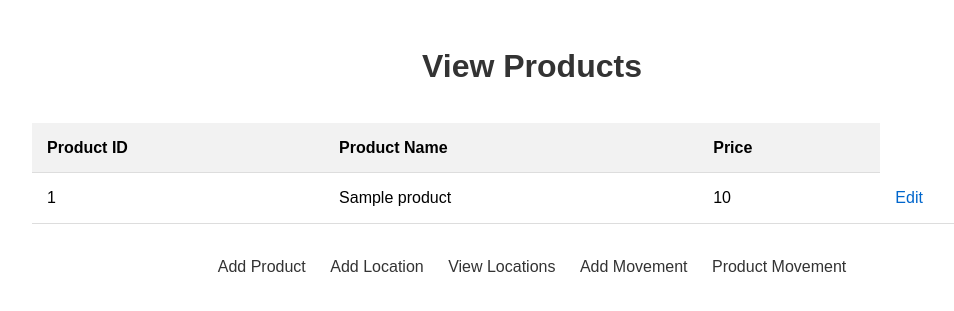
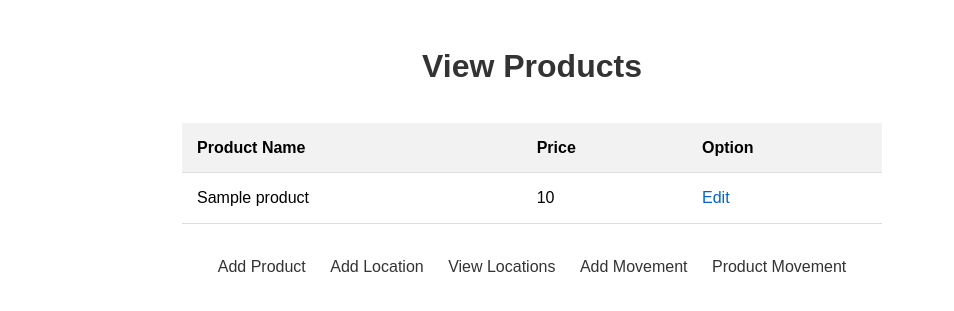
Before and after one commit to Kanishkar16Vijay/Inventory, a Flask app: page /viewproduct in a window 1280 px wide. Shown: the top 311 px of the page, without its empty margins (108-1062 px from the left). Run offline with Flask 3, Linux system fonts and the light colour scheme; tables that the repository leaves empty or names only in its code hold one stand-in row (values such as "Sample post").

Commit message:
Final Web Application

```diff
--- a/templates/view_locations.html
+++ b/templates/view_locations.html
@@ -18,7 +18,9 @@
         }
 
         table {
-            width: 100%;
+            margin-left: auto;
+            margin-right: auto;
+            width: 30%;
             border-collapse: collapse;
             margin-bottom: 30px;
         }
@@ -66,12 +68,10 @@
     <h1>View Location</h1>
     <table>
         <tr>
-            <th>Location ID</th>
             <th>Location Name</th>
         </tr>
         {% for dict in locations %}
         <tr>
-            <td>{{dict['location_id']}}</td>
             <td>{{dict['name']}}</td>
         </tr>
         {% endfor %}
--- a/templates/view_products.html
+++ b/templates/view_products.html
@@ -18,7 +18,9 @@
         }
 
         table {
-            width: 100%;
+            margin-left: auto;
+            margin-right: auto;
+            width: 70%;
             border-collapse: collapse;
             margin-bottom: 30px;
         }
@@ -66,13 +68,12 @@
     <h1>View Products</h1>
     <table>
         <tr>
-            <th>Product ID</th>
             <th>Product Name</th>
             <th>Price</th>
+            <th>Option</th>
         </tr>
         {% for dict in products %}
         <tr>
-            <td>{{dict['product_id']}}</td>
             <td>{{dict['name']}}</td>
             <td>{{dict['price']}}</td>
             <td><a href="/editproduct/{{dict['product_id']}}">Edit</a></td>
```
Also changed, not shown: templates/product_movement.html (+3 -5 lines), 1 other file.
